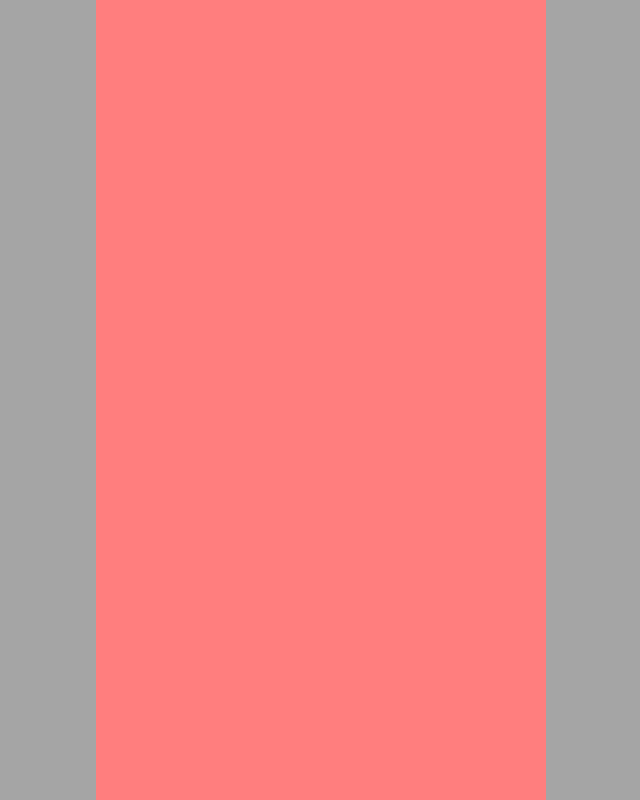
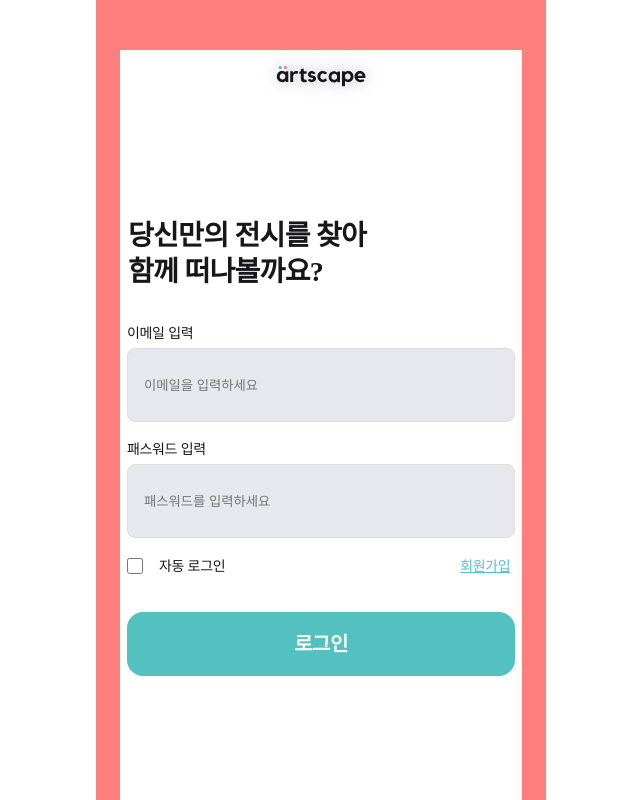
Before and after one commit to ArtScape-Hanyang/ArtScape_Frontend, a React (Vite) app: page /login in a window 1280 px wide. Before the commit this address had no page. Shown: the top 800 px of the page, without its empty margins (319-959 px from the left). Built offline with nearby package versions, Linux system fonts and the light colour scheme.

Commit message:
feat/loginpage

```diff
--- a/src/App.css
+++ b/src/App.css
@@ -14,26 +14,28 @@ body {
   font-family: -apple-system, BlinkMacSystemFont, "Segoe UI", "Roboto", "Oxygen",
     "Ubuntu", "Cantarell", "Fira Sans", "Droid Sans", "Helvetica Neue",
     sans-serif;
-  background-color: #a5a5a5;
+  background-color: #ffffff;
   /* 배경의 가로와 세로를 고정 */
   overflow: hidden;
 }
 
 .main-container {
+  width: 25.125rem;
+  height: 54.625rem;
   box-sizing: border-box;
-  background-color: #b7fffe;
+  background-color: #ffffff;
 }
 
 Header {
-  padding-top: 4.0625rem;
+  width: 25.125rem;
   display: flex;
   height: 3.25rem;
-  justify-content: space-between;
-  align-items: center;
+  justify-content: center; /* 수평 가운데 정렬 */
+  align-items: center; /* 세로 가운데 정렬 */
   flex-shrink: 0;
   align-self: stretch;
-  background-color: rgb(255, 205, 205);
 }
+
 nav {
   display: flex; /* nav에 flex 속성을 추가 */
   gap: 6rem; /* 이미지 간의 간격을 추가, 필요에 따라 조정 */
@@ -68,7 +70,7 @@ h1 {
   font-weight: 700;
   line-height: 1.75rem; /* 100% */
   letter-spacing: -0.04375rem;
-  margin: 0px;
+  margin: 0.5rem;
 }
 
 h2 {
@@ -84,6 +86,18 @@ h2 {
   letter-spacing: -0.0375rem;
   margin: 0px 0px 5px 0px;
 }
+h3 {
+  color: var(--primary-White, #fafbfb);
+  font-feature-settings: "liga" off, "clig" off;
+  /* Header/H3 */
+  font-family: Pretendard;
+  font-size: 1.25rem;
+  font-style: normal;
+  font-weight: 600;
+  line-height: 1.25rem; /* 100% */
+  letter-spacing: -0.03125rem;
+}
+
 h5 {
   color: var(--Gray-Scale-G400, #656572);
 
@@ -95,6 +109,17 @@ h5 {
   line-height: 1rem; /* 100% */
   letter-spacing: -0.025rem;
 }
+/* Body/R500 텍스트 스타일 */
+.body-r500 {
+  color: var(--Gray-Scale-Black, #17171b); /* 텍스트 색상 */
+  font-family: Pretendard, sans-serif; /* 폰트 패밀리 */
+  font-size: 0.875rem; /* 폰트 크기 */
+  font-style: normal; /* 글꼴 스타일 */
+  font-weight: 500; /* 글꼴 두께: 500 */
+  line-height: 0.875rem; /* 줄 높이 */
+  letter-spacing: -0.02188rem; /* 글자 간격 */
+}
+
 .start-button {
   display: flex;
   align-items: center;
@@ -117,10 +142,10 @@ h5 {
   cursor: pointer;
 }
 .text-container {
-  display: flex;
   align-items: center;
   gap: 8px; /* 텍스트와 아이콘 사이의 여백 */
   position: relative;
+  text-align: left; /* 텍스트를 왼쪽 정렬 */
 }
 
 .text-container--title {
@@ -160,3 +185,91 @@ h5 {
   width: 0.5rem;
   height: 1rem;
 }
+
+/*로그인 폼*/
+
+.login-container {
+  display: flex;
+  align-items: center;
+  position: relative;
+  background-color: #fff;
+  top: 14rem;
+  justify-content: center;
+  width: 100%;
+}
+.login-container label {
+  justify-content: left;
+  display: block;
+  margin-bottom: 0.5rem;
+  text-align: left;
+}
+
+.login-container input {
+  width: 22.125rem;
+  margin-bottom: 1.25rem;
+  border: 1px solid #ddd;
+  height: 3rem;
+  padding: var(---spacing-medium, 0.75rem) var(---spacing-large, 1rem);
+  align-items: center;
+  gap: var(---spacing-small, 0.5rem);
+  align-self: stretch;
+  border-radius: 0.5rem;
+  background: var(--Gray-Scale-G100, #e7e7ee);
+}
+
+.login-container button {
+  width: 100%;
+  display: flex;
+  padding: 1rem;
+  justify-content: center;
+  align-items: center;
+  border-radius: 1rem;
+  background: var(--primary-G500, #52c1bf);
+  height: 4rem;
+}
+
+.login-container button:hover {
+  background-color: #aeaeae;
+}
+
+.logo-black {
+  width: 9.08631rem;
+  height: var(--Radius-2, 3.5rem);
+  flex-shrink: 0;
+  display: flex;
+  height: 3.25rem;
+  justify-content: space-between;
+  align-items: center;
+  flex-shrink: 0;
+  align-self: stretch;
+}
+/* 체크박스 컨테이너 스타일 */
+.checkbox-container {
+  display: flex;
+  align-items: center;
+  gap: 1rem;
+  height: 1rem;
+  margin-bottom: 2.38rem;
+}
+
+.checkbox-container input {
+  margin: 0px;
+  border-radius: 0.25rem;
+  width: 1rem;
+  height: 1rem;
+  flex-direction: column;
+  justify-content: center;
+  align-items: center;
+  border-radius: var(---cornerRadius-medium, 0.25rem);
+  border: var(---spacing-0, 1px) solid var(--Gray-Scale-Black, #17171b);
+}
+
+.checkbox-container label {
+  margin: 0px;
+  cursor: pointer; /* 클릭 가능하게 커서 변경 */
+}
+.signup-link-text {
+  color: var(--primary-G500, #52c1bf);
+  text-align: right;
+  margin-left: 13.69rem;
+}
--- a/src/App.tsx
+++ b/src/App.tsx
@@ -1,9 +1,11 @@
 import React from "react";
 import "./App.css";
 import { BrowserRouter as Router, Route, Routes } from "react-router-dom";
-import Header from "./components/header";
+
 import Home from "./routes/home";
 import MatchingPage from "./pages/MatchingPage";
+import LoginPage from "./pages/LoginPage";
+import SignupPage from "./pages/SignupPage";
 
 const App: React.FC = () => {
   return (
@@ -11,6 +13,8 @@ const App: React.FC = () => {
       <div className="container">
         <Routes>
           <Route path="/" element={<Home />} />
+          <Route path="/login" element={<LoginPage />} />
+          <Route path="/signup" element={<SignupPage />} />
           <Route path="/matching" element={<MatchingPage />} />
         </Routes>
       </div>
--- a/src/components/header.tsx
+++ b/src/components/header.tsx
@@ -2,7 +2,7 @@
 
 import React from "react";
 import { Link } from "react-router-dom";
-import logo from "../asset/logo.svg";
+import logoblack from "../asset/logo-black.svg";
 import ringingbell from "../asset/ringing-bell.svg";
 const Header: React.FC = () => {
   return (
@@ -15,10 +15,10 @@ const Header: React.FC = () => {
 
         <Link to="/matching">
           {" "}
-          <img src={logo} className="logo" alt="로고" />
+          <img src={logoblack} className="logo-black" alt="로고블랙" />
         </Link>
 
-        <Link to="/about">
+        <Link to="/login">
           {" "}
           <img src={ringingbell} className="ringing-bell" alt="알람" />
         </Link>
--- /dev/null
+++ b/src/layout/LoginForm.tsx
@@ -0,0 +1,60 @@
+import React, { useState } from "react";
+import { Link } from "react-router-dom";
+const LoginForm = () => {
+  const [rememberMe, setRememberMe] = useState(false); // 자동 로그인 상태 관리
+
+  const handleCheckboxChange = () => {
+    setRememberMe(!rememberMe); // 체크박스 상태 토글
+  };
+  return (
+    <div className="login-container">
+      <form action="/submit-form" method="POST">
+        <label htmlFor="email" className="body-r500">
+          이메일 입력
+        </label>
+        <input
+          type="email"
+          id="email"
+          name="email"
+          placeholder="이메일을 입력하세요"
+          required
+        />
+
+        <label htmlFor="password" className="body-r500">
+          패스워드 입력
+        </label>
+        <input
+          type="password"
+          id="password"
+          name="password"
+          placeholder="패스워드를 입력하세요"
+          required
+        />
+        {/* 자동 로그인 체크박스 추가 */}
+        <div className="checkbox-container">
+          <input
+            type="checkbox"
+            id="rememberMe"
+            name="rememberMe"
+            checked={rememberMe}
+            onChange={handleCheckboxChange}
+          />
+          <label htmlFor="rememberMe" className="body-r500">
+            자동 로그인
+          </label>
+          <label className="body-r500">
+            <Link to="/signup" className="signup-link-text">
+              회원가입
+            </Link>
+          </label>
+        </div>
+
+        <button type="submit">
+          <h3>로그인</h3>
+        </button>
+      </form>
+    </div>
+  );
+};
+
+export default LoginForm;
--- /dev/null
+++ b/src/pages/LoginPage.tsx
@@ -0,0 +1,22 @@
+import Header from "../components/header";
+import { useState } from "react";
+import LoginForm from "../layout/LoginForm";
+
+const LoginPage = ({ children }) => {
+  return (
+    <div className="main-container">
+      <div className="container">
+        <Header />
+        <div className="text-container">
+          <div className="text-container--title">
+            <h1>당신만의 전시를 찾아</h1>
+            <h1>함께 떠나볼까요?</h1>
+          </div>
+        </div>
+        <LoginForm />
+      </div>
+    </div>
+  );
+};
+
+export default LoginPage;
--- a/src/pages/MatchingPage.tsx
+++ b/src/pages/MatchingPage.tsx
@@ -1,4 +1,5 @@
 import React from "react";
+import { Link } from "react-router-dom";
 import backbtn from "../asset/backbtn.svg";
 import aimatchstar from "../asset/aimatchstar.png";
 import nextbtn from "../asset/nextbtn.svg";
@@ -7,9 +8,11 @@ const MatchingPage = () => {
     <div className="main-container">
       <div className="container">
         <div className="container--icon">
-          <button className="back-button">
-            <img src={backbtn} className="back-icon" alt="뒤로가기" />
-          </button>
+          <Link to="/">
+            <button className="back-button">
+              <img src={backbtn} className="back-icon" alt="뒤로가기" />
+            </button>
+          </Link>
         </div>
 
         <div className="text-container">
--- /dev/null
+++ b/src/pages/SignupPage.tsx
@@ -0,0 +1,12 @@
+import React from "react";
+
+const SignupPage = () => {
+  return (
+    <div className="signup-container">
+      <h1>회원가입 페이지</h1>
+      {/* 회원가입 폼을 여기에 작성 */}
+    </div>
+  );
+};
+
+export default SignupPage;
```
Also changed, not shown: src/layout/DefaultLayout.tsx (deleted, +0 -15 lines), src/asset/logo-black.svg (added).
